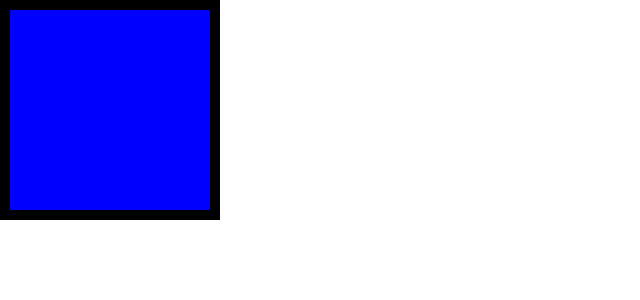
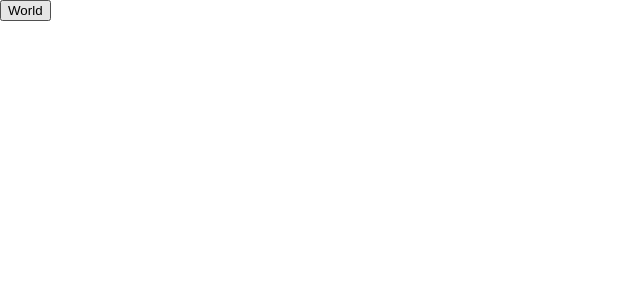
Before and after one commit to SoozeC/reactstuff, a React (Create React App) app: page / in a window 1280 px wide. Shown: the top 300 px of the page, without its empty margins (0-640 px from the left). Built offline with nearby package versions, Linux system fonts and the light colour scheme; the HTML template or start-up script is replaced by a standard one.

Commit message:
update after toggle text component

```diff
--- a/src/App.jsx
+++ b/src/App.jsx
@@ -1,10 +1,11 @@
 import React from 'react';
 // import Clicked from './Clicked';
-import Square from './Square';
+// import Square from './Square';
+import Toggletext from './Toggletext';
 
 const App = () => (
-	<Square />
-
+	// <Square />
+	<Toggletext initial="Hello" alternate="World" />
 );
 
 export default App;
--- a/src/Square.jsx
+++ b/src/Square.jsx
@@ -1,8 +1,6 @@
 import React, { Component } from "react";
 
 class Square extends Component {
-
-
 
   constructor(props) {
     super(props);
@@ -17,7 +15,7 @@ class Square extends Component {
 
   render() {
 	const { clicked } = this.state;
-	const colour = clicked ? "red " : "blue";
+	const colour = clicked ? "white " : "hotpink";
 	const divStyle = {
 		backgroundColor: colour,
 		border: "10px solid black",
@@ -25,7 +23,6 @@ class Square extends Component {
 		width: '200px',
 	};
 
-
     return <div style={divStyle} onClick={ this.handleClick } ></div>;
   }
 }
--- /dev/null
+++ b/src/Toggletext.jsx
@@ -0,0 +1,29 @@
+/*Create <ToggleText initial="Hello" alternate="World"> component.
+It should consist of a <p> and a <button>Toggle</button>.
+When the <button> is clicked the text of the <p> tag should alternate
+between initial and alternate.*/
+
+import React, { Component } from "react";
+
+class Toggletext extends Component {
+
+	constructor(props) {
+		super(props);
+		this.state = { clicked: false };
+		this.handleClick = this.handleClick.bind(this);
+		}
+
+	handleClick() {
+		const { clicked } = this.state;
+		clicked ? this.setState( { clicked: false }) : this.setState( { clicked: true });
+		}
+
+	render() {
+		const { clicked } = this.state;
+		const { initial, alternate } = this.props;
+		const message = clicked ? initial : alternate
+		return <button onClick={this.handleClick}>{ message }</button>
+		}
+	}
+
+export default Toggletext;
```
Also changed, not shown: src/Clicked.jsx (+4 -4 lines).
